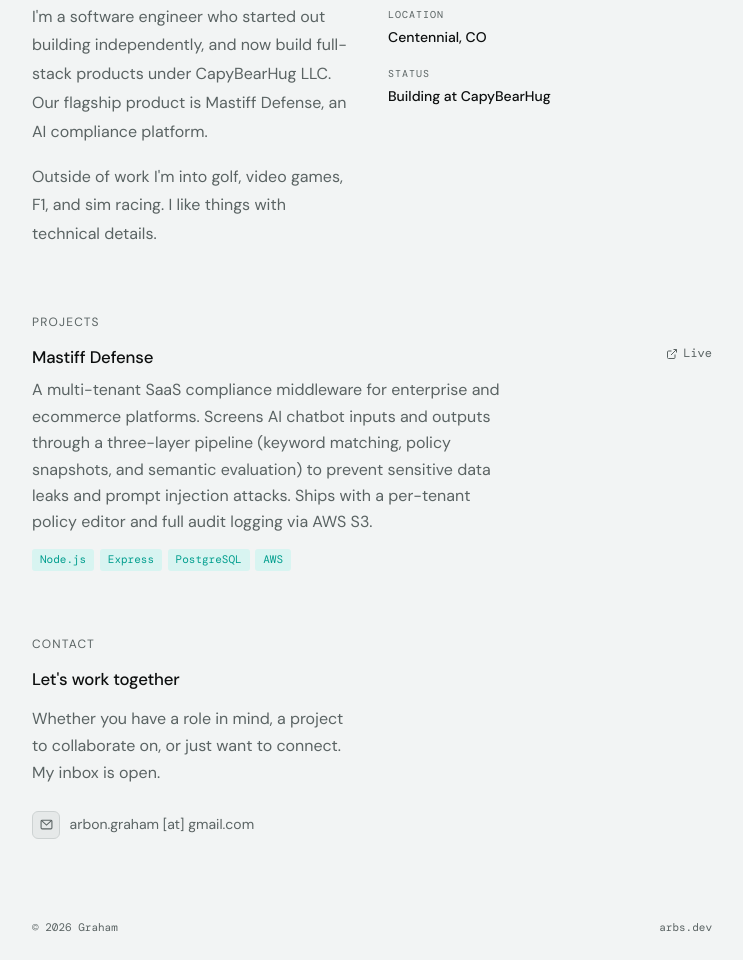
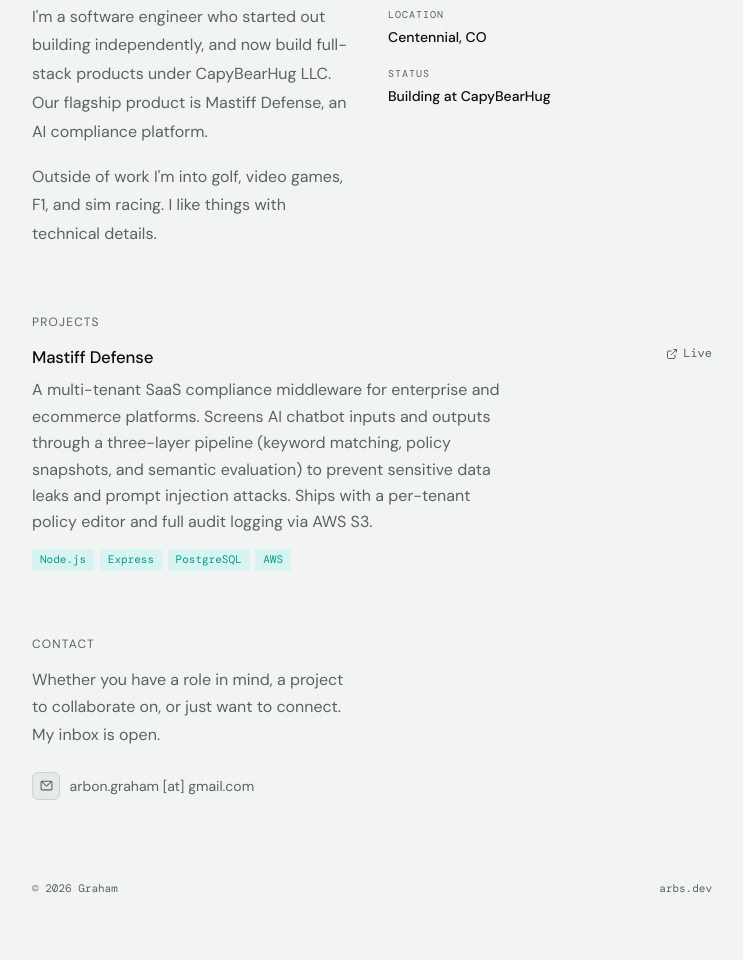
Before and after one commit to capy-arbs/portfolio, a plain HTML site: page index.html in a window 1280 px wide. Shown: the part 534-1494 px from the top of the page, without its empty margins (268-1011 px from the left). After the commit the page ends 1455 px from the top, so only its background shows below. Drawn offline with nearby package versions, Linux system fonts and the light colour scheme; a web font is replaced by a local one.

Commit message:
Remove 'Let's work together' heading from contact section

```diff
--- a/index.html
+++ b/index.html
@@ -117,7 +117,6 @@
     <p class="section-heading reveal">Contact</p>
     <div class="contact-inner reveal">
       <div class="contact-text">
-        <h2>Let's <strong>work together</strong></h2>
         <p>Whether you have a role in mind, a project to collaborate on, or just want to connect. My inbox is open.</p>
         <div class="contact-links">
           <span class="contact-link">
```
